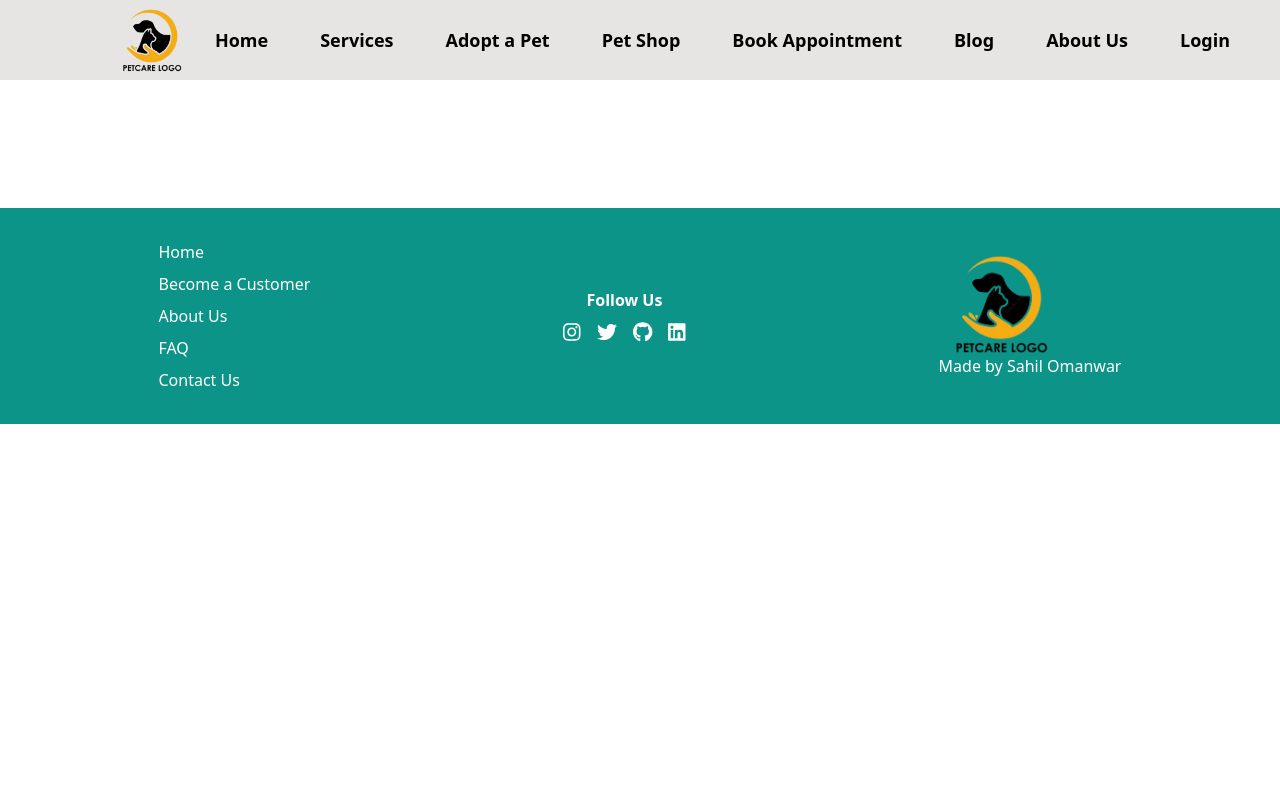
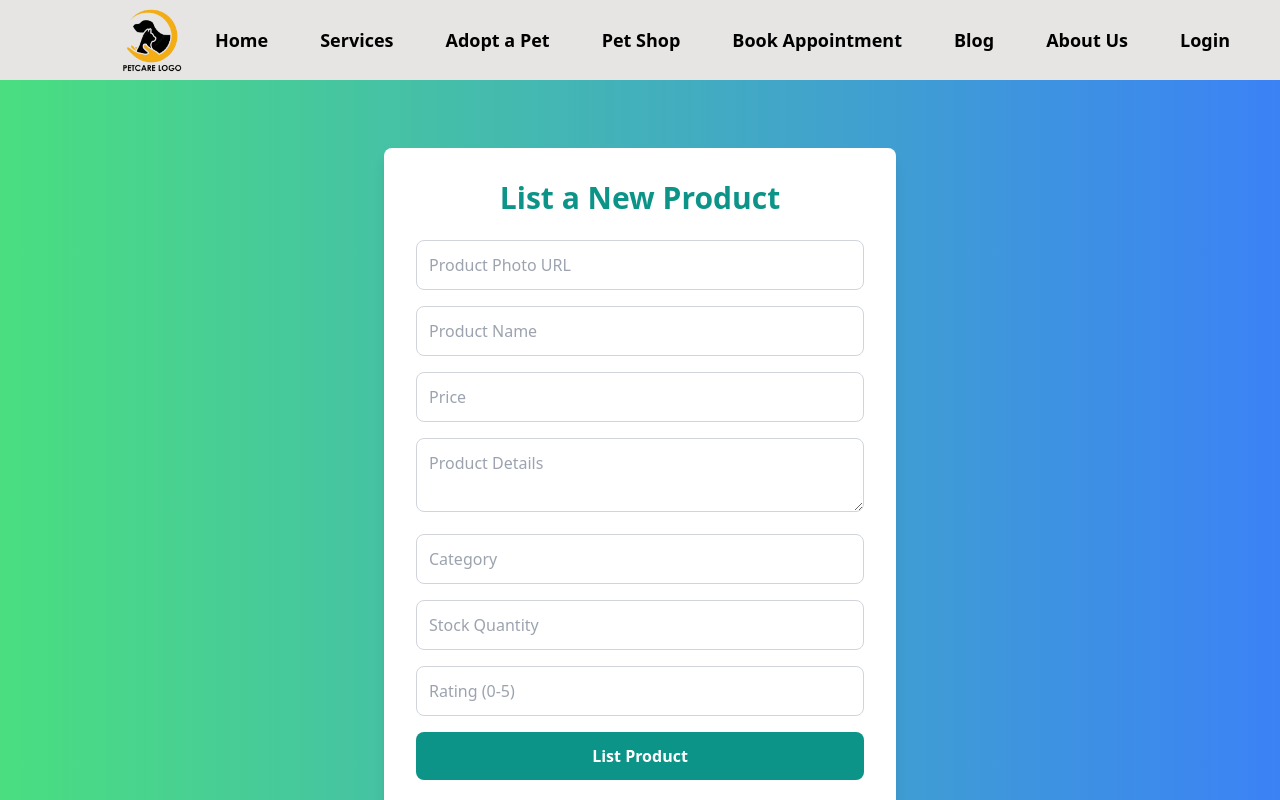
Before and after one commit to Sahil-Omanwar/PetCare, a React (Vite) app in the folder frontend/: page /listing in a window 1280 px wide. Shown: the top 800 px of the page. Built offline with nearby package versions, Linux system fonts and the light colour scheme.

Commit message:
Created frontend for shop Product

```diff
--- a/frontend/src/App.jsx
+++ b/frontend/src/App.jsx
@@ -13,6 +13,8 @@ import Sell from './pages/Sell.jsx';
 import AdoptPet from './pages/AdoptPet.jsx'
 import PetDescription from './pages/PetDescription.jsx';
 import BookAppointment from './pages/BookAppointment.jsx';
+import ProductList from './pages/ProductList.jsx';
+import Listing from './pages/Listing.jsx';
 function App() {
 
 
@@ -30,6 +32,8 @@ function App() {
         <Route path="/description/:petId" element={<PetDescription />} />
         <Route path='/adopt' element={<AdoptPet/>}></Route>
         <Route path='/appointment' element={<BookAppointment/>}></Route>
+        <Route path='/shop' element={<ProductList/>}></Route>
+        <Route path='/listing' element={<Listing/>}></Route>
       </Routes>
       <Footer></Footer>
 
--- /dev/null
+++ b/frontend/src/pages/Listing.jsx
@@ -0,0 +1,143 @@
+import React, { useState } from 'react';
+import axios from 'axios';
+import { useNavigate } from 'react-router-dom';
+
+const Listing = () => {
+    const [formData, setFormData] = useState({
+        productPhoto: '',
+        productName: '',
+        price: '',
+        productDetail: '',
+        category: '',
+        stockQuantity: '',
+        rating: '',
+    });
+
+    const [loading, setLoading] = useState(false);
+    const [error, setError] = useState(null);
+    const navigate = useNavigate();
+
+    const handleChange = (e) => {
+        const { name, value } = e.target;
+        setFormData({
+            ...formData,
+            [name]: value,
+        });
+    };
+
+    const handleSubmit = async (e) => {
+        e.preventDefault();
+        setLoading(true);
+        setError(null);
+
+        try {
+            const response = await axios.post('http://localhost:5050/shop/list-product', formData);
+            if (response.data.success) {
+                alert('Product successfully listed!');
+                setFormData({
+                    productPhoto: '',
+                    productName: '',
+                    price: '',
+                    productDetail: '',
+                    category: '',
+                    stockQuantity: '',
+                    rating: '',
+                });
+                navigate('/shop'); // Redirect to the product list page
+            } else {
+                alert(response.data.message);
+            }
+        } catch (err) {
+            if (err.response) {
+                alert(`Error: ${err.response.data.message || 'Failed to list product. Please try again.'}`);
+            } else {
+                alert('Network error. Please check your connection.');
+            }
+            console.error('Error listing product:', err);
+        } finally {
+            setLoading(false);
+        }
+    };
+
+    return (
+        <div className="min-h-screen flex items-center justify-center bg-gradient-to-r from-green-400 to-blue-500 p-8">
+            <div className="bg-white shadow-lg rounded-lg p-8 max-w-lg w-full">
+                <h2 className="text-3xl font-bold text-center text-teal-600 mb-6">List a New Product</h2>
+                {error && <p className="text-red-500 text-center mb-4">{error}</p>}
+                <form onSubmit={handleSubmit} className="space-y-4">
+                    <input
+                        type="text"
+                        name="productPhoto"
+                        placeholder="Product Photo URL"
+                        value={formData.productPhoto}
+                        onChange={handleChange}
+                        required
+                        className="w-full p-3 border border-gray-300 rounded-lg focus:outline-none focus:ring-2 focus:ring-teal-600"
+                    />
+                    <input
+                        type="text"
+                        name="productName"
+                        placeholder="Product Name"
+                        value={formData.productName}
+                        onChange={handleChange}
+                        required
+                        className="w-full p-3 border border-gray-300 rounded-lg focus:outline-none focus:ring-2 focus:ring-teal-600"
+                    />
+                    <input
+                        type="number"
+                        name="price"
+                        placeholder="Price"
+                        value={formData.price}
+                        onChange={handleChange}
+                        required
+                        className="w-full p-3 border border-gray-300 rounded-lg focus:outline-none focus:ring-2 focus:ring-teal-600"
+                    />
+                    <textarea
+                        name="productDetail"
+                        placeholder="Product Details"
+                        value={formData.productDetail}
+                        onChange={handleChange}
+                        required
+                        className="w-full p-3 border border-gray-300 rounded-lg focus:outline-none focus:ring-2 focus:ring-teal-600"
+                    />
+                    <input
+                        type="text"
+                        name="category"
+                        placeholder="Category"
+                        value={formData.category}
+                        onChange={handleChange}
+                        required
+                        className="w-full p-3 border border-gray-300 rounded-lg focus:outline-none focus:ring-2 focus:ring-teal-600"
+                    />
+                    <input
+                        type="number"
+                        name="stockQuantity"
+                        placeholder="Stock Quantity"
+                        value={formData.stockQuantity}
+                        onChange={handleChange}
+                        required
+                        className="w-full p-3 border border-gray-300 rounded-lg focus:outline-none focus:ring-2 focus:ring-teal-600"
+                    />
+                    <input
+                        type="number"
+                        name="rating"
+                        placeholder="Rating (0-5)"
+                        value={formData.rating}
+                        onChange={handleChange}
+                        required
+                        className="w-full p-3 border border-gray-300 rounded-lg focus:outline-none focus:ring-2 focus:ring-teal-600"
+                    />
+                    <button
+                        type="submit"
+                        className={`w-full p-3 bg-teal-600 text-white font-bold rounded-lg hover:bg-teal-700 transition ${loading ? 'opacity-50 cursor-not-allowed' : ''}`}
+                        disabled={loading}
+                    >
+                        {loading ? 'Listing...' : 'List Product'}
+                    </button>
+                </form>
+            </div>
+        </div>
+    );
+};
+
+export default Listing;
--- /dev/null
+++ b/frontend/src/pages/ProductList.jsx
@@ -0,0 +1,69 @@
+import React, { useState, useEffect } from 'react';
+import axios from 'axios';
+import { Link } from 'react-router-dom';
+
+const ProductList = () => {
+    const [products, setProducts] = useState([]);
+    const [loading, setLoading] = useState(false);
+    const [error, setError] = useState(null);
+
+    const fetchProducts = async () => {
+        setLoading(true);
+        setError(null);
+        try {
+            const response = await axios.get('http://localhost:5050/shop/view-product');
+            if (response.data.success) {
+                const limitedProducts = response.data.products.slice(0, 10);
+                setProducts(limitedProducts);
+            } else {
+                setError(response.data.message);
+            }
+        } catch (err) {
+            setError();
+        } finally {
+            setLoading(false);
+        }
+    };
+
+    useEffect(() => {
+        fetchProducts();
+    }, []);
+
+    return (
+        <div className="min-h-screen flex items-center justify-center bg-gradient-to-r from-green-400 to-blue-500 p-8">
+            <div className="bg-white shadow-lg rounded-lg p-8 max-w-6xl w-full">
+                <h2 className="text-3xl font-bold text-center text-teal-600 mb-6">Product List</h2>
+
+                <div className="text-center mb-6">
+                    <Link to="/listing">
+                        <button className="bg-teal-600 text-white font-bold py-2 px-4 rounded hover:bg-teal-700 transition">
+                            List Product
+                        </button>
+                    </Link>
+                </div>
+
+                {loading && <p className="text-center">Loading products...</p>}
+                {error && <p className="text-center text-red-500">{error}</p>}
+
+                {products.length > 0 ? (
+                    <div className="grid grid-cols-1 md:grid-cols-2 lg:grid-cols-3 gap-6">
+                        {products.map((product) => (
+                            <div key={product._id} className="bg-gray-100 p-5 rounded-lg shadow-md">
+                                <img src={product.productPhoto} alt={product.productName} className="w-full h-48 object-cover rounded-lg mb-4" />
+                                <h3 className="text-xl font-semibold text-teal-600">{product.productName}</h3>
+                                <p className="text-gray-700">{product.productDetail}</p>
+                                <p className="text-teal-600 font-bold mt-2">${product.price}</p>
+                                <p className="text-gray-600">Stock: {product.stockQuantity}</p>
+                                <p className="text-gray-600">Rating: {product.rating} ★</p>
+                            </div>
+                        ))}
+                    </div>
+                ) : (
+                    <p className="text-center text-gray-500">No products available in the database.</p>
+                )}
+            </div>
+        </div>
+    );
+};
+
+export default ProductList;
```
